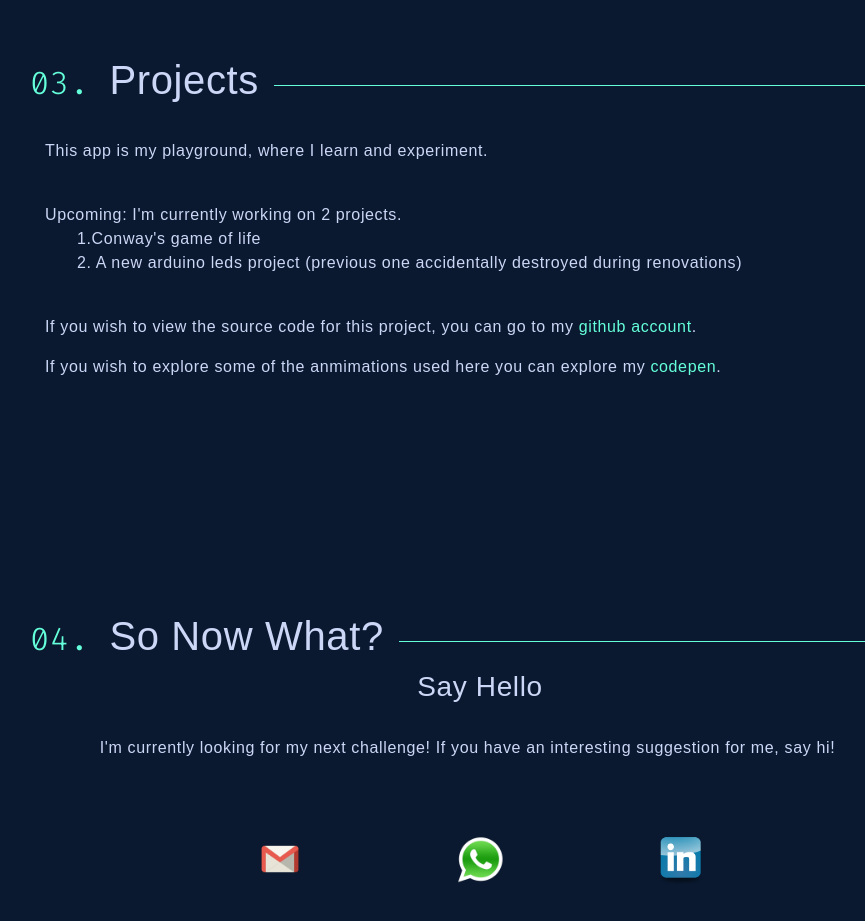
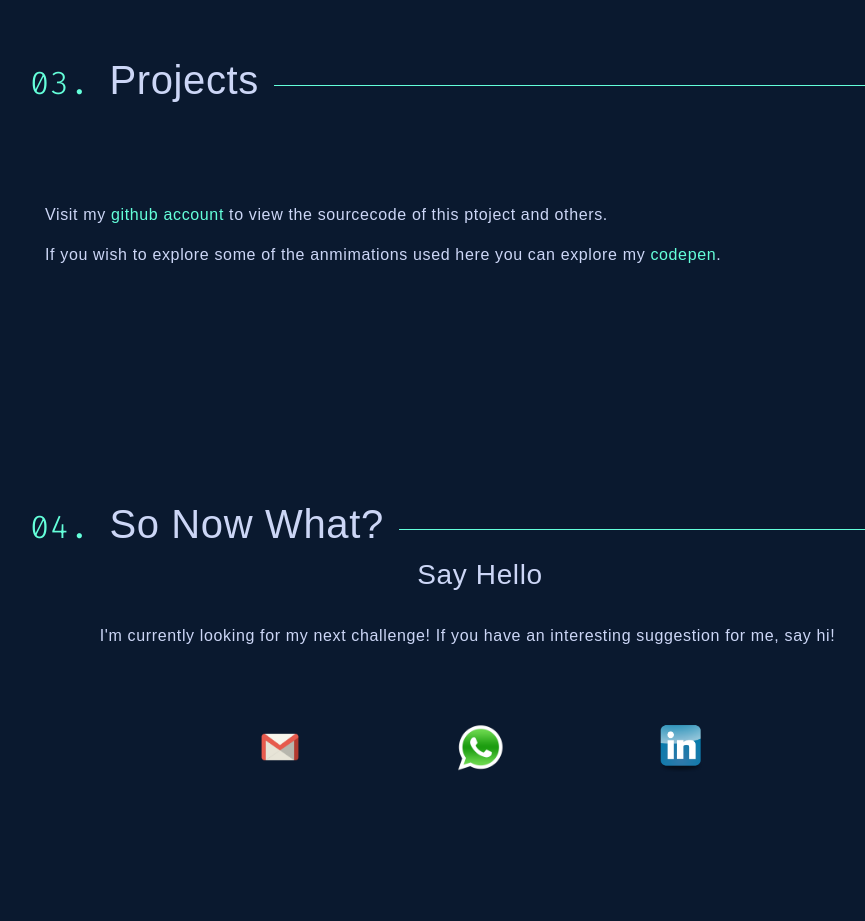
Before and after one commit to dshivrin/Portfolio, a React (Create React App) app: page / in a window 1280 px wide. Shown: the part 1840-2761 px from the top of the page, without its empty margins (160-1025 px from the left). Built offline with nearby package versions, Linux system fonts and the light colour scheme; a web font is replaced by a local one.

Commit message:
Projects updates

```diff
--- a/src/Components/AboutThisApp/AboutThisApp.tsx
+++ b/src/Components/AboutThisApp/AboutThisApp.tsx
@@ -16,10 +16,6 @@ const AboutContainer = styled(Container)`
   }
 `;
 
-const listStyle = {
-  listStyle: "none",
-};
-
 const innerStyles = {
   padding: "25px 15px",
   // textAlign: "flex-start"
@@ -31,27 +27,17 @@ const AboutThisApp = () => {
     <AboutContainer id="projects">
       <Title text={"Projects"} />
       <div style={innerStyles}>
-        <p>This app is my playground, where I learn and experiment.</p>
+        <p></p>
+        <br />
         <br />
         <p>
-          Upcoming: I'm currently working on 2 projects.
-          <ul style={listStyle}>
-            <li>1.Conway's game of life</li>
-            <li>
-              2. A new arduino leds project (previous one accidentally destroyed
-              during renovations)
-            </li>
-          </ul>
-        </p>
-        <br />
-        <p>
-          If you wish to view the source code for this project, you can go to my{" "}
+          Visit my{" "}
           <Link
             cssClass="link"
-            href="https://github.com/dshivrin/Portfolio"
+            href="https://github.com/dshivrin/"
             text="github account"
-          />
-          .
+          />{" "}
+          to view the sourcecode of this ptoject and others.
         </p>
         <p>
           {" "}
```
